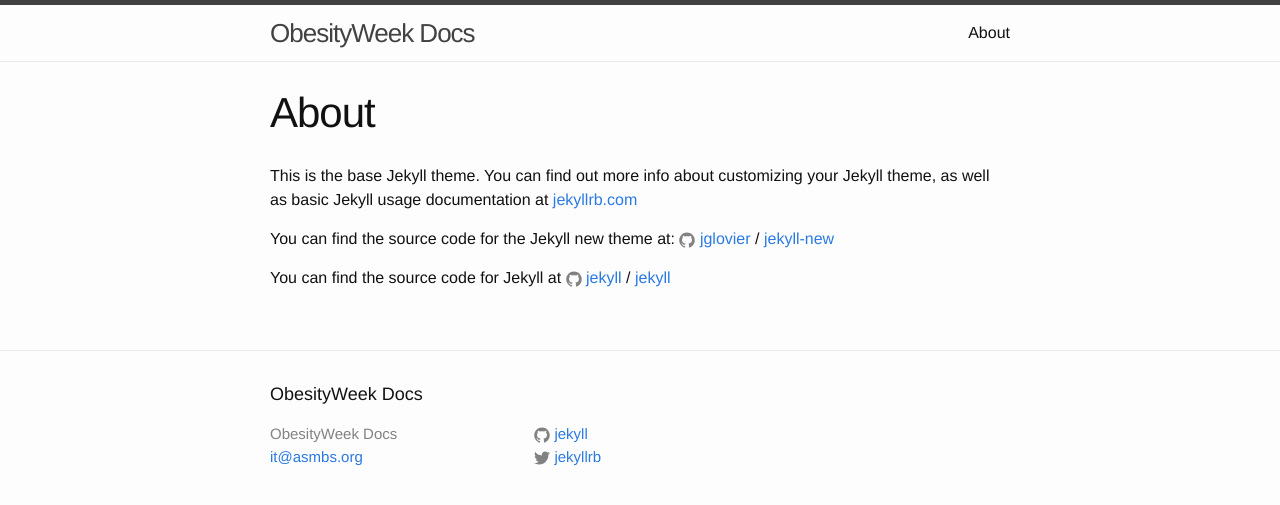
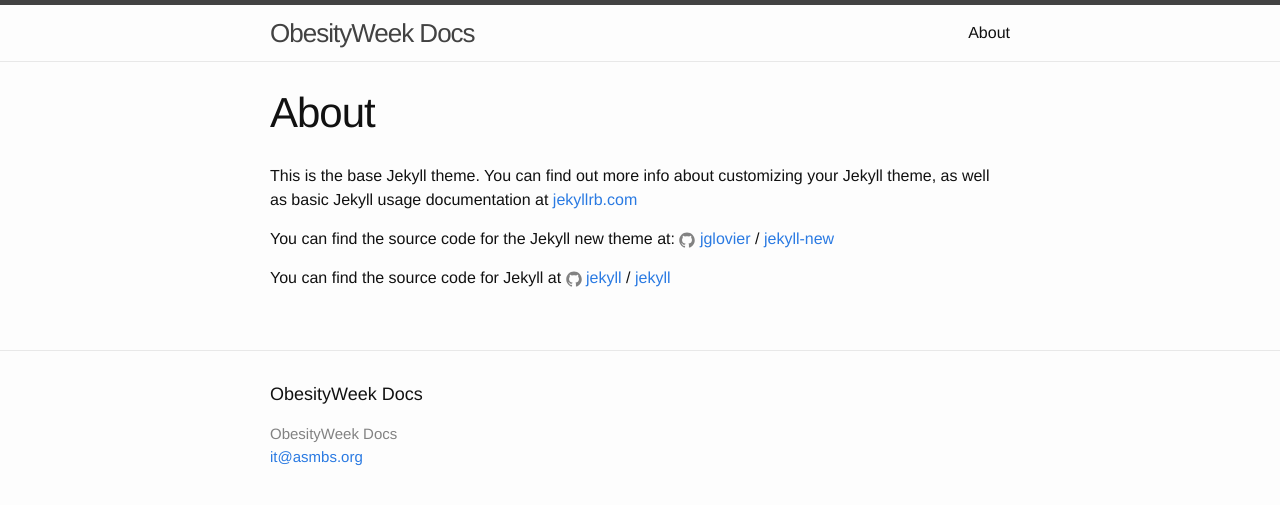
Before and after one commit to asmbs/ow-docs, a Jekyll site: the page built from about.md, in a window 1280 px wide. Shown: the top 505 px of the page. Built offline with Jekyll 4.4.1, drawn with Linux system fonts in a browser that asks for light colours.

Commit message:
add readme, update config

```diff
--- a/_config.yml
+++ b/_config.yml
@@ -9,8 +9,8 @@
 title: ObesityWeek Docs
 email: it@asmbs.org
 baseurl: /ow-docs
-twitter_username: jekyllrb
-github_username:  jekyll
+exclude:
+    - "README.md"
 
 # Build settings
 markdown: kramdown
```
Also changed, not shown: README.md (added).
